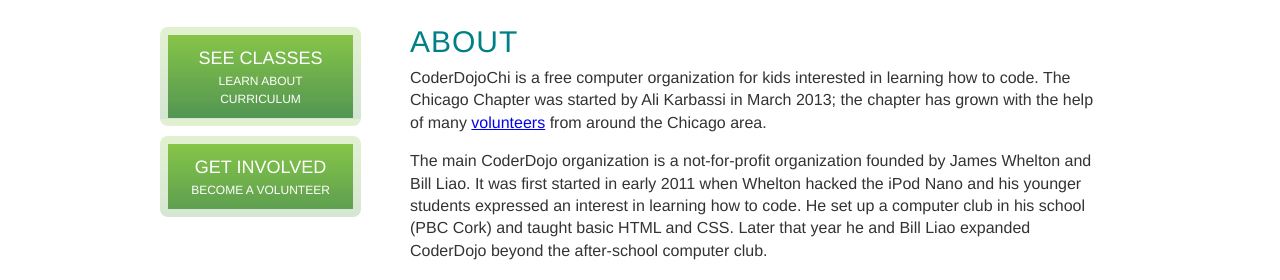
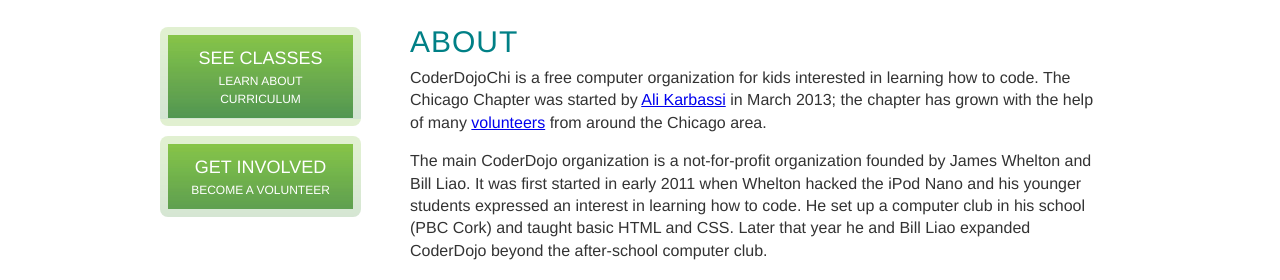
Before and after one commit to captainsafia/coderdojochi.github.com, a Jekyll site: the page built from about/index.html, in a window 1280 px wide. Shown: the part 164-444 px from the top of the page. Built offline with Jekyll 4.4.1, drawn with Linux system fonts in a browser that asks for light colours; comment, search, counter and statistics services are not loaded.

Commit message:
Added deep links for mentors page.

```diff
--- a/about/index.html
+++ b/about/index.html
@@ -5,7 +5,7 @@ title: "About CoderDojoChi"
 <article class="post">
     <h1 class="title">About</h1>
 
-    <p>CoderDojoChi is a free computer organization for kids interested in learning how to code. The Chicago Chapter was started by Ali Karbassi in March 2013; the chapter has grown with the help of many <a href="/volunteer/" title="How to volunteer">volunteers</a> from around the Chicago area.</p>
+    <p>CoderDojoChi is a free computer organization for kids interested in learning how to code. The Chicago Chapter was started by <a href="/mentors/#akarbassi">Ali Karbassi</a> in March 2013; the chapter has grown with the help of many <a href="/volunteer/" title="How to volunteer">volunteers</a> from around the Chicago area.</p>
 
     <p>The main CoderDojo organization is a not-for-profit organization founded by James Whelton and Bill Liao. It was first started in early 2011 when Whelton hacked the iPod Nano and his younger students expressed an interest in learning how to code. He set up a computer club in his school (PBC Cork) and taught basic HTML and CSS. Later that year he and Bill Liao expanded CoderDojo beyond the after-school computer club.</p>
 
--- a/mentors/index.html
+++ b/mentors/index.html
@@ -7,7 +7,7 @@ title: "CoderDojoChi Mentors"
 {% for mentor_data in site.data.mentors %}
     {% assign key = mentor_data[0] %}
     {% assign mentor = mentor_data[1] %}
-    <div class="mentor">
+    <div class="mentor" id="{{key}}">
         <img src="/assets/images/bios/{% if key %}{{ key }}.jpg{% else %}default.png{% endif %}" class="mentor-img" width="400" alt="{{ mentor.name }}'s picture" />
         <div class="mentor-content">
             <h3 class="mentor-name">{{ mentor.name }}</h3>
```
